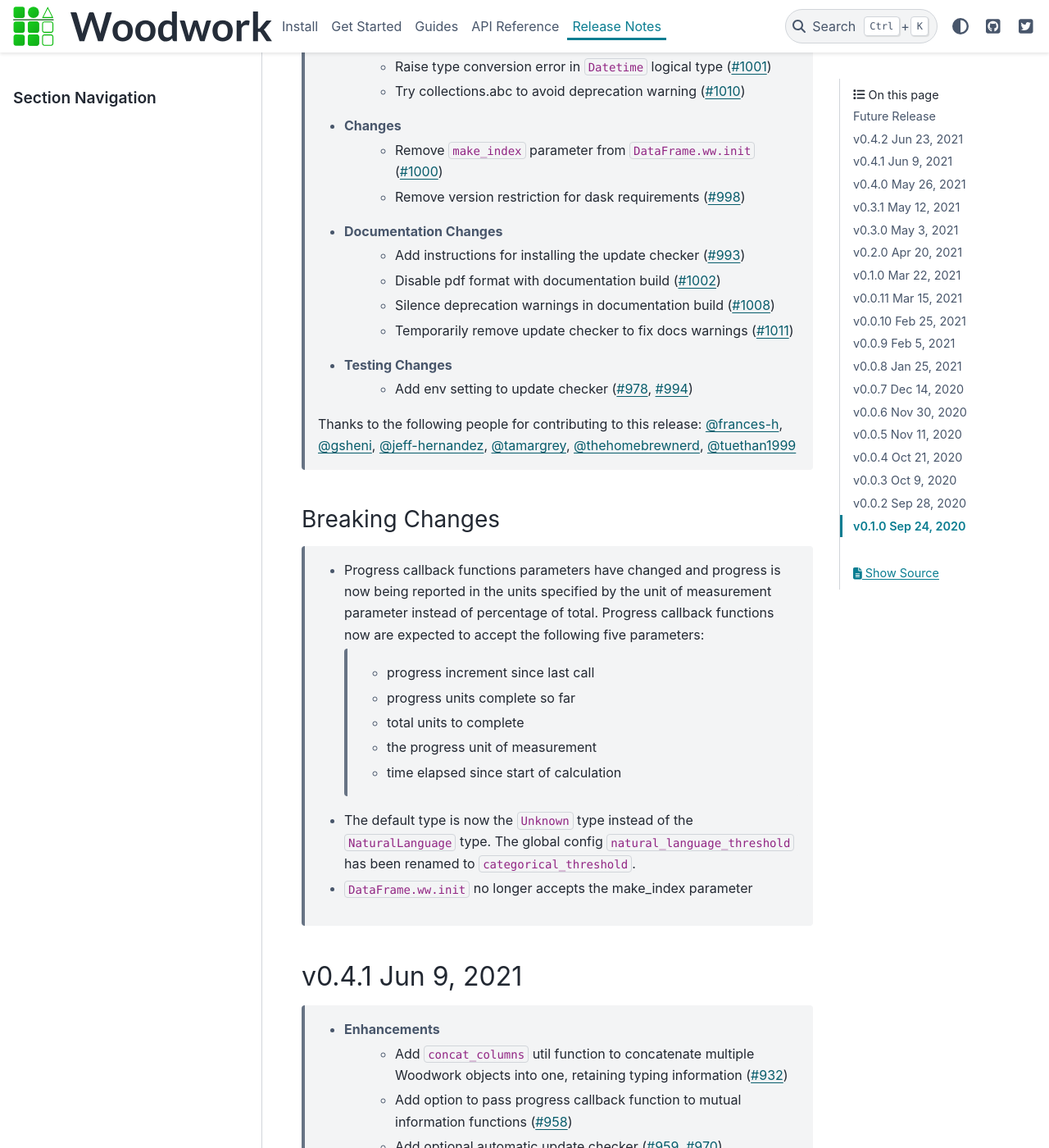
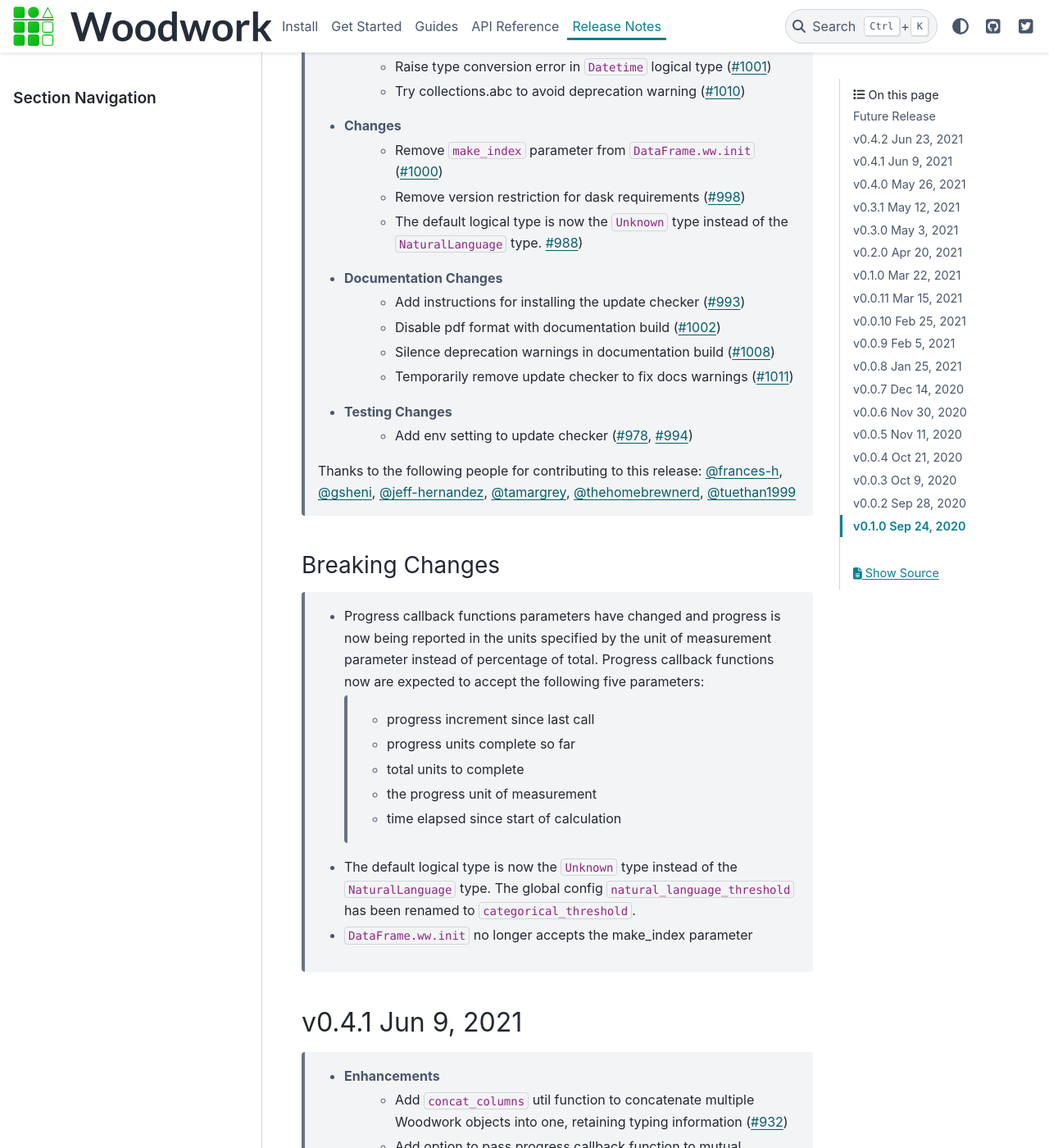
Before and after one commit to alteryx/woodwork, a Sphinx documentation site: the page built from docs/source/release_notes.rst, in a window 1280 px wide and 1400 px high, scrolled down 845 px. Shown: the whole window at 82% size. Built offline with Sphinx 7.4.7 and the PyData theme 0.15.4, drawn with Linux system fonts in a browser that asks for light colours; comment, search, counter and statistics services are not loaded.

Commit message:
release notes

```diff
--- a/docs/source/release_notes.rst
+++ b/docs/source/release_notes.rst
@@ -28,6 +28,7 @@ v0.4.2 Jun 23, 2021
     * Changes
         * Remove ``make_index`` parameter from ``DataFrame.ww.init`` (:pr:`1000`)
         * Remove version restriction for dask requirements (:pr:`998`)
+        * The default logical type is now the ``Unknown`` type instead of the ``NaturalLanguage`` type. :pr:`988`)
     * Documentation Changes
         * Add instructions for installing the update checker (:pr:`993`)
         * Disable pdf format with documentation build (:pr:`1002`)
@@ -50,7 +51,7 @@ Breaking Changes
         * total units to complete
         * the progress unit of measurement
         * time elapsed since start of calculation
-    * The default type is now the ``Unknown`` type instead of the ``NaturalLanguage`` type.
+    * The default logical type is now the ``Unknown`` type instead of the ``NaturalLanguage`` type.
       The global config ``natural_language_threshold`` has been renamed to ``categorical_threshold``.
     * ``DataFrame.ww.init`` no longer accepts the make_index parameter
 
```
